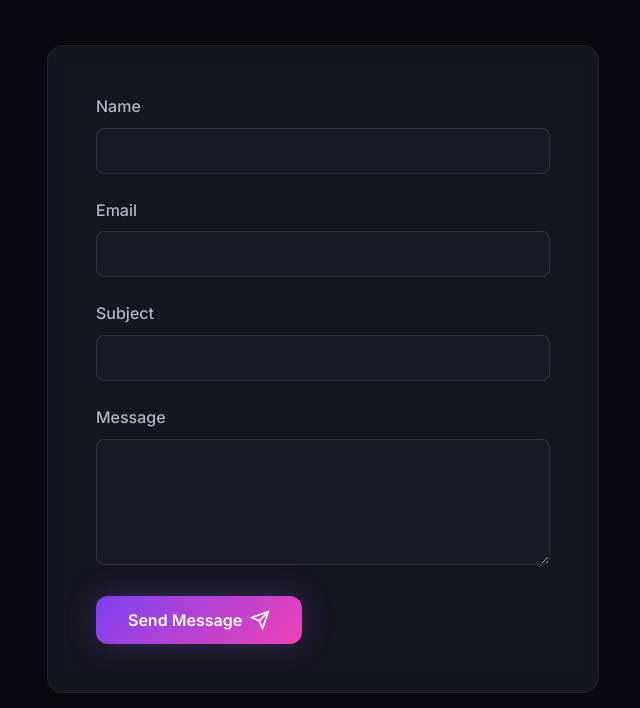
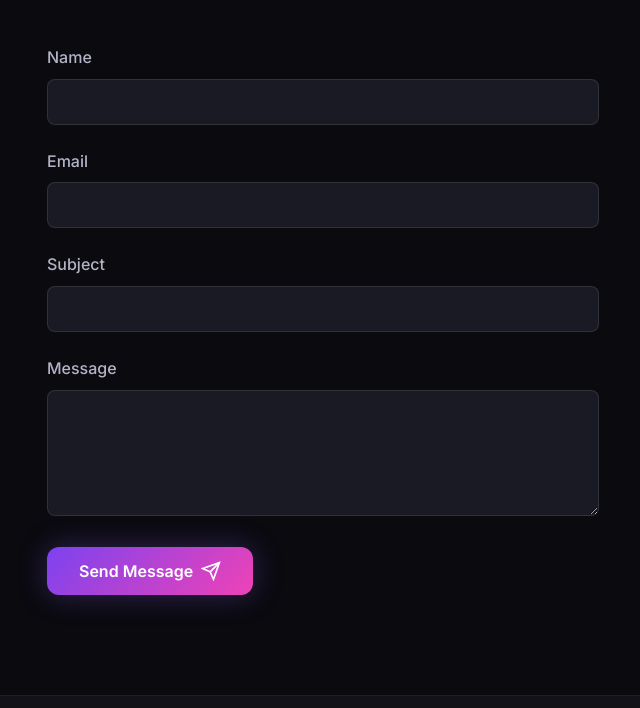
Before and after one commit to Rozan2op/rozan2op.github.io, a plain HTML site: page index.html in a window 1280 px wide. Shown: the part 5812-6520 px from the top of the page, without its empty margins (17-657 px from the left). Drawn offline with Linux system fonts and the light colour scheme.

Commit message:
Fix HTML to match script.js

```diff
--- a/index.html
+++ b/index.html
@@ -438,27 +438,30 @@
                         </div>
                     </div>
 
-                    <form class="contact-form" id="contact-form">
+                    <form id="contact-form">
     <div class="form-group">
         <label for="name">Name</label>
         <input type="text" id="name" name="name" required>
     </div>
+
     <div class="form-group">
         <label for="email">Email</label>
         <input type="email" id="email" name="email" required>
     </div>
+
     <div class="form-group">
         <label for="subject">Subject</label>
         <input type="text" id="subject" name="subject" required>
     </div>
+
     <div class="form-group">
         <label for="message">Message</label>
         <textarea id="message" name="message" rows="5" required></textarea>
     </div>
+
     <button type="submit" class="btn btn-primary">
         Send Message
-                            <svg width="20" height="20" viewBox="0 0 24 24" fill="none" stroke="currentColor"
-                                stroke-width="2">
+        <svg width="20" height="20" viewBox="0 0 24 24" fill="none" stroke="currentColor" stroke-width="2">
             <line x1="22" y1="2" x2="11" y2="13"></line>
             <polygon points="22 2 15 22 11 13 2 9 22 2"></polygon>
         </svg>
```
Lines whose indentation alone changed are shown as unchanged.
